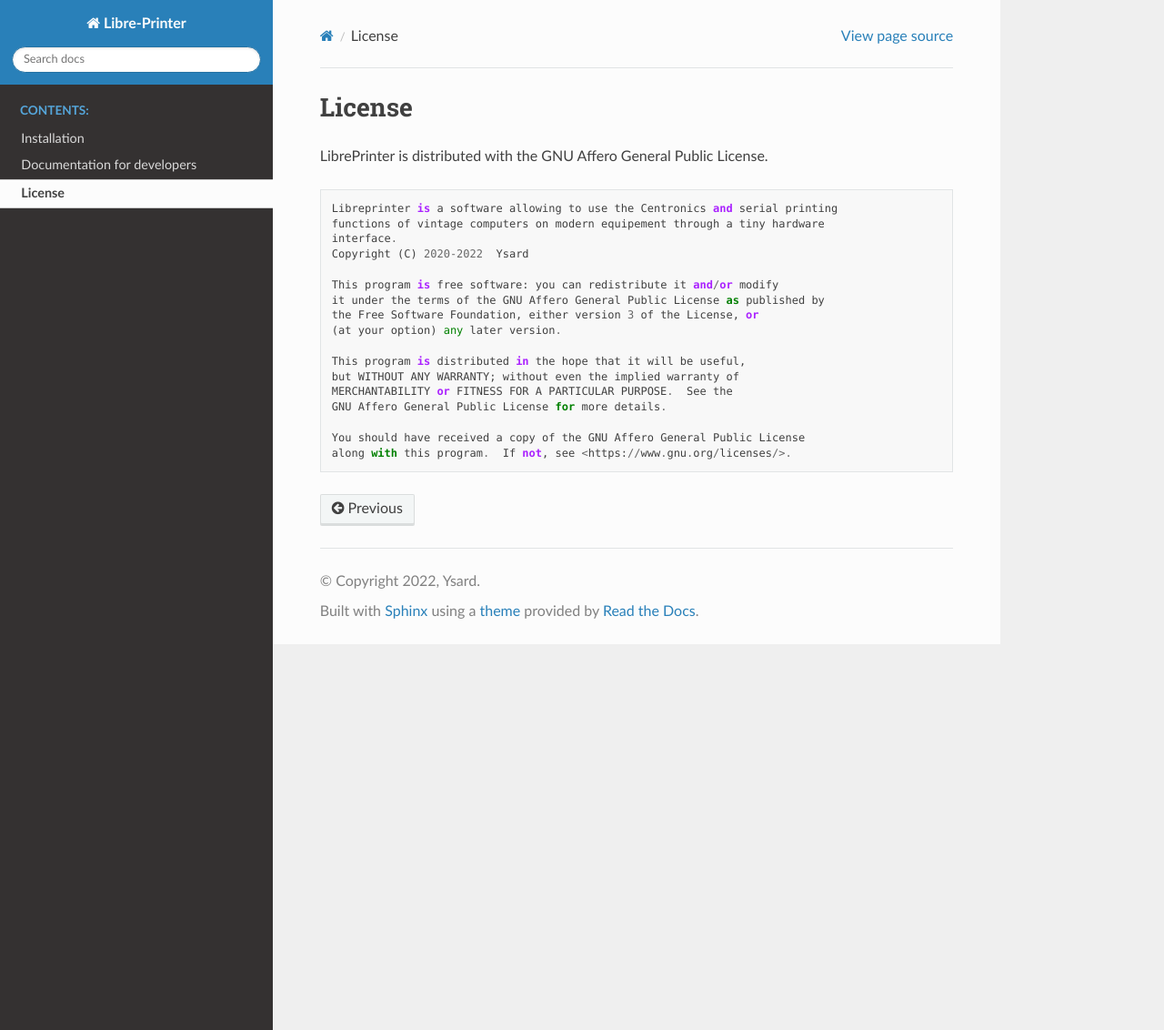
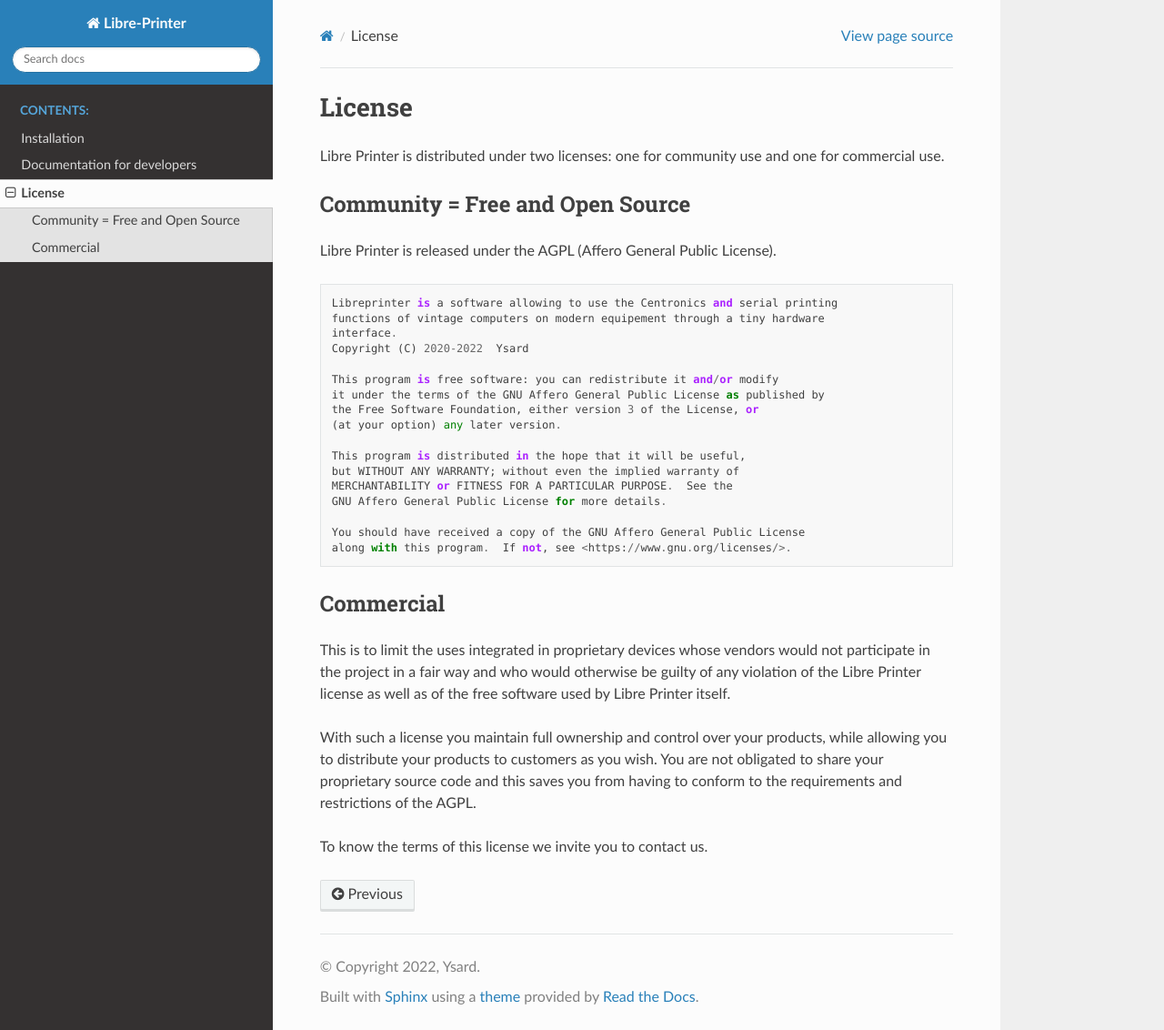
Before and after one commit to ysard/libre-printer, a Sphinx documentation site: the page built from doc/source/license.rst, in a window 1280 px wide and 1132 px high. Shown: the whole window at 91% size. Built offline with Sphinx 7.4.7 and the Read the Docs theme 2.0.0, drawn with Linux system fonts in a browser that asks for light colours; pages that are not in the unit, such as notebooks, are missing from menus.

Commit message:
[doc] Fix typosAdd commercial license info

```diff
--- a/doc/source/installation.rst
+++ b/doc/source/installation.rst
@@ -75,8 +75,8 @@
    $ workon libre-printer
 
 
-Install the released version
-----------------------------
+Install the release version
+---------------------------
 
 |project_name| package is available on PyPI (Python Package Index), the official third-party
 software repository for Python language:
--- a/doc/source/license.rst
+++ b/doc/source/license.rst
@@ -2,7 +2,13 @@
 License
 *******
 
-LibrePrinter is distributed with the GNU Affero General Public License.
+Libre Printer is distributed under two licenses:
+one for community use and one for commercial use.
+
+Community = Free and Open Source
+================================
+
+Libre Printer is released under the AGPL (Affero General Public License).
 
 ::
 
@@ -23,3 +29,17 @@
 
   You should have received a copy of the GNU Affero General Public License
   along with this program.  If not, see <https://www.gnu.org/licenses/>.
+
+Commercial
+==========
+
+This is to limit the uses integrated in proprietary devices whose vendors would not participate in
+the project in a fair way and who would otherwise be guilty of any violation of the Libre Printer
+license as well as of the free software used by Libre Printer itself.
+
+With such a license you maintain full ownership and control over your products,
+while allowing you to distribute your products to customers as you wish.
+You are not obligated to share your proprietary source code and this saves you from having to conform
+to the requirements and restrictions of the AGPL.
+
+To know the terms of this license we invite you to contact us.
```
Also changed, not shown: doc/source/index.rst (+10 -0 lines).
